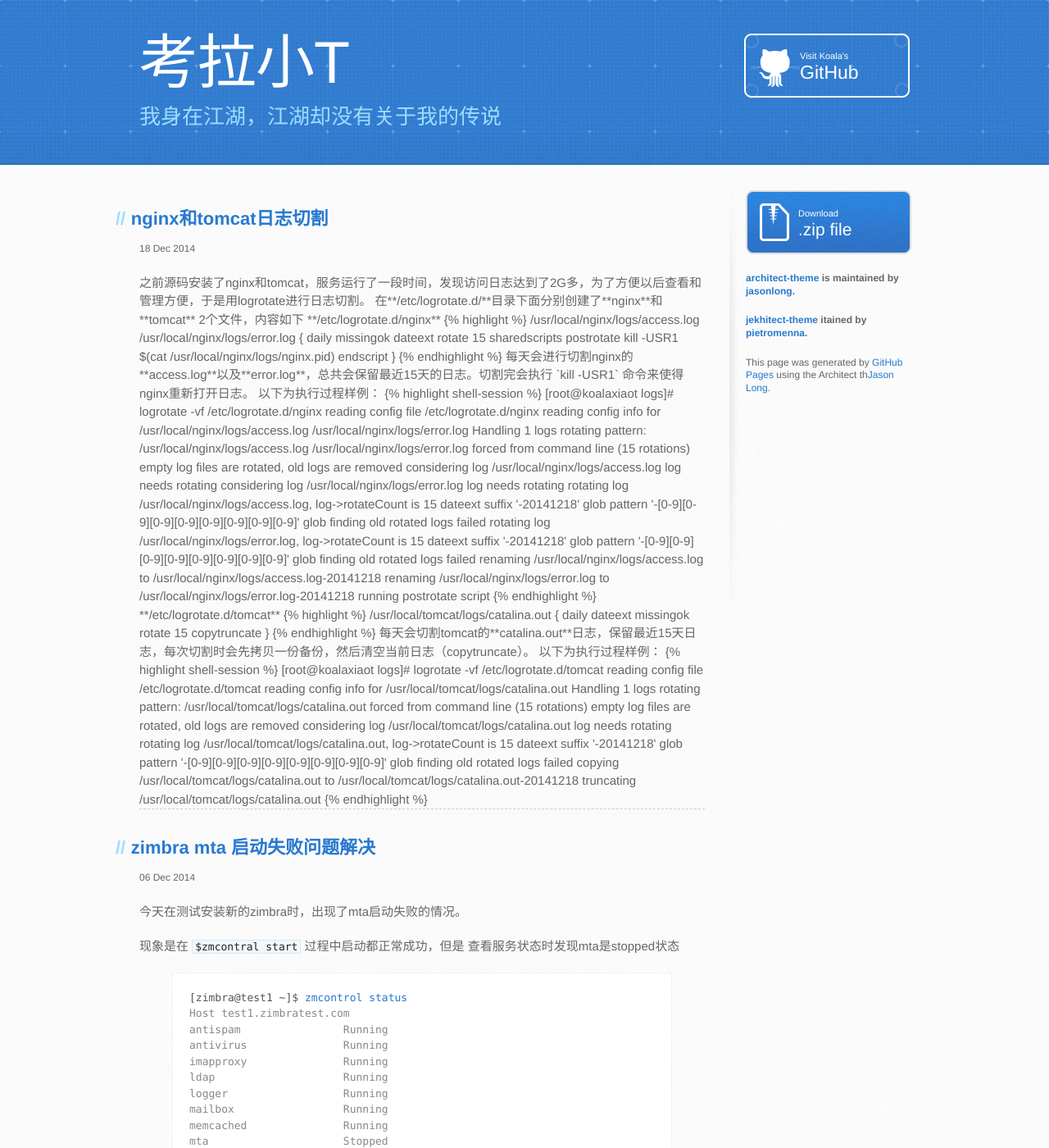
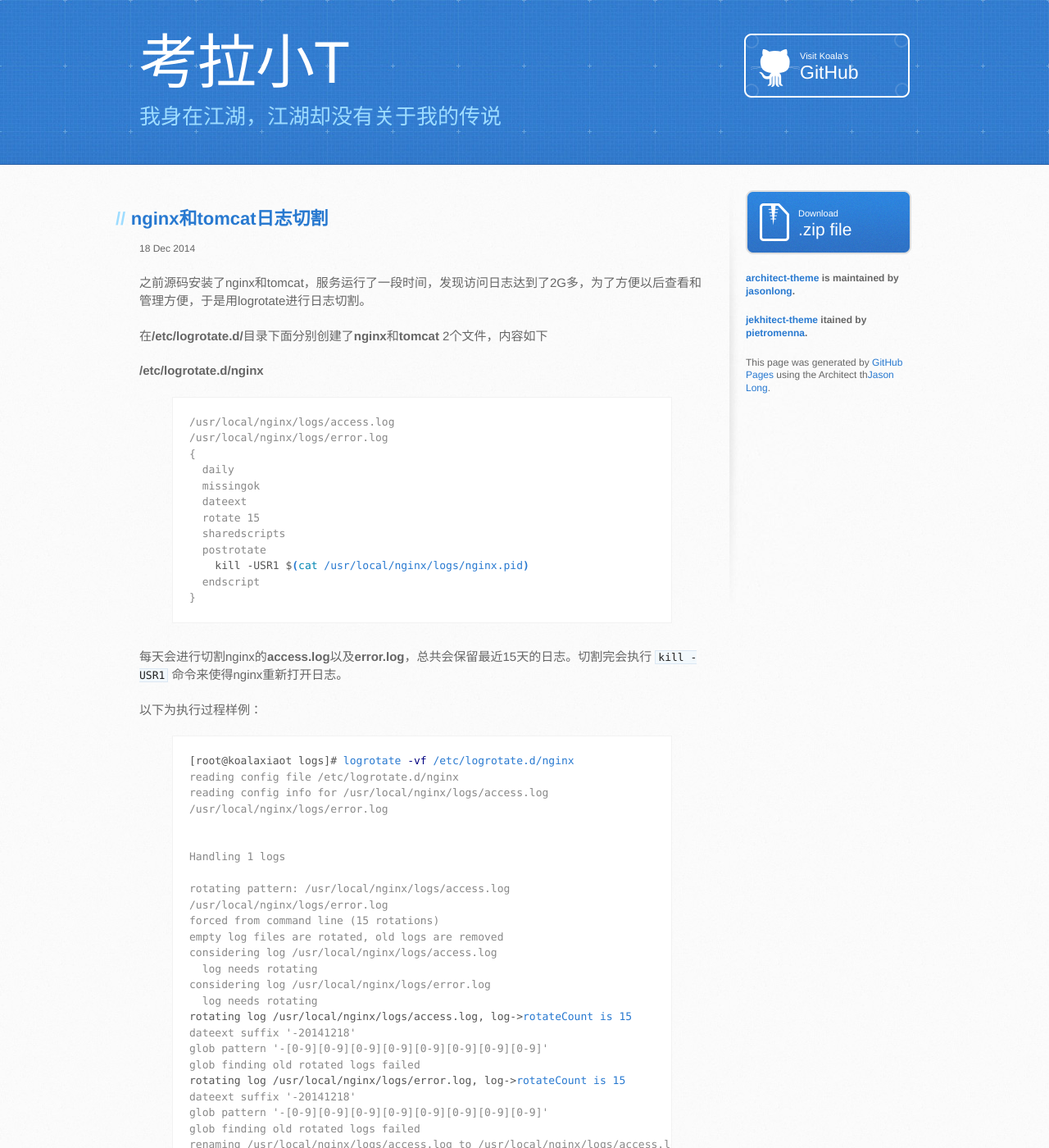
Before and after one commit to koalaxiaot/koalaxiaot.github.com, a Jekyll site: the page built from index.html, in a window 1280 px wide and 1400 px high. Shown: the whole window at 82% size. Built offline with Jekyll 4.4.1, drawn with Linux system fonts in a browser that asks for light colours; some of the changed text lies outside the part shown.

Commit message:
add post

```diff
--- a/_posts/2014-12-18-nginx-tomcat-log-rotate.md
+++ b/_posts/2014-12-18-nginx-tomcat-log-rotate.md
@@ -10,7 +10,7 @@ category: Linux
 
 **/etc/logrotate.d/nginx**
 
-{% highlight %}
+{% highlight shell-session %}
 /usr/local/nginx/logs/access.log
 /usr/local/nginx/logs/error.log
 {
@@ -61,7 +61,7 @@ running postrotate script
 
 **/etc/logrotate.d/tomcat**
 
-{% highlight %}
+{% highlight shell-session %}
 /usr/local/tomcat/logs/catalina.out
 {
   daily
```
